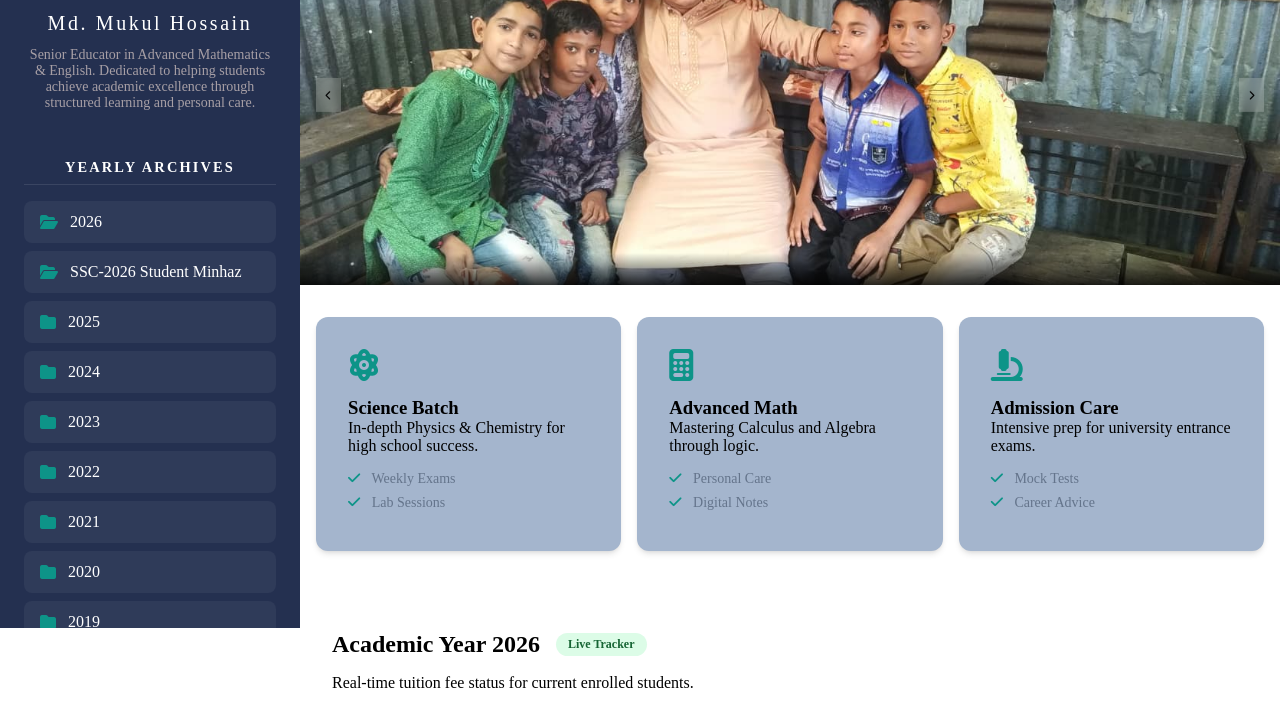
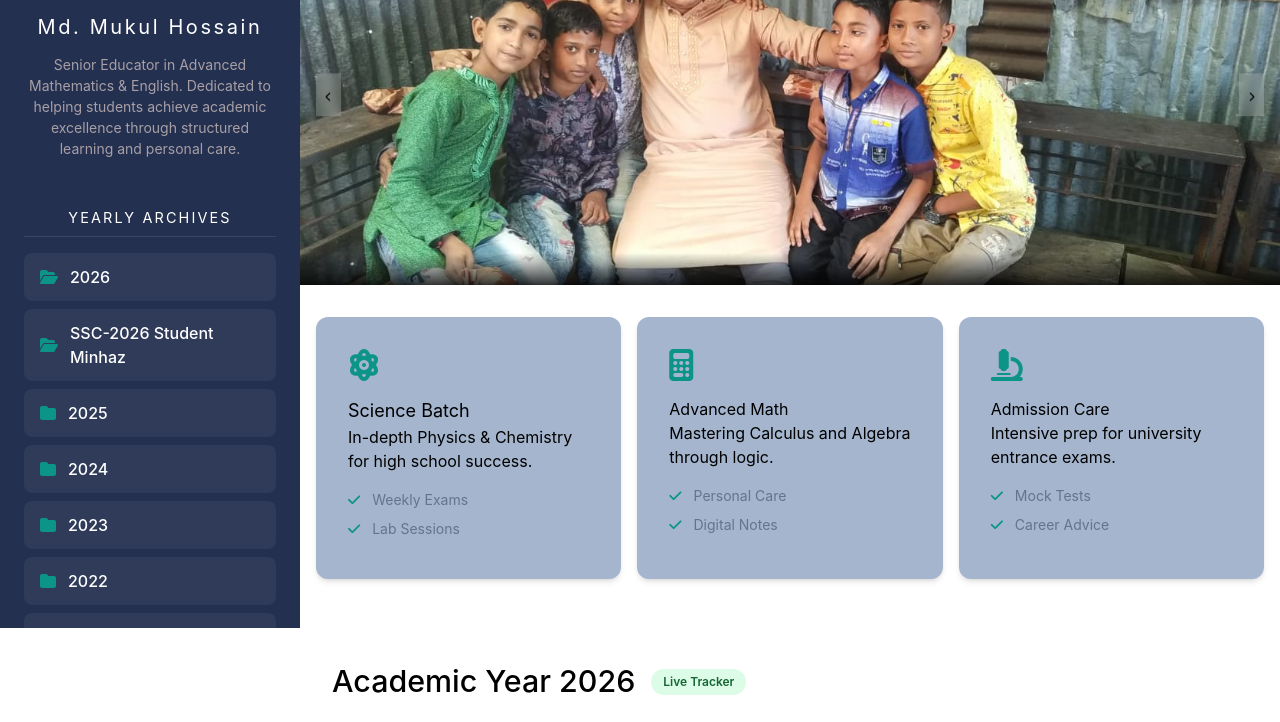
Before and after one commit to MD-Nasir301/U_AND_OTeachingHome, a website: page index.html in a window 1280 px wide. Shown: the part 172-894 px from the top of the page. Drawn offline with nearby package versions, Linux system fonts and the light colour scheme; files that its build step writes are made by us from their sources.

Commit message:
feat: install and configure tailwindcss for the whole project

```diff
--- a/index.html
+++ b/index.html
@@ -36,7 +36,7 @@
       rel="stylesheet"
       href="https://cdn.jsdelivr.net/npm/glightbox/dist/css/glightbox.min.css"
     />
-    <link rel="stylesheet" href="style.css" />
+    <link href="./output.css" rel="stylesheet" />
     <link rel="stylesheet" href="responsive.css" />
   </head>
   <body>
@@ -260,7 +260,7 @@
           <div class="grid-3">
             <div class="card">
               <i class="fas fa-atom card-icon"></i>
-              <h3>Science Batch</h3>
+              <h3 class="text-lg">Science Batch</h3>
               <p>In-depth Physics & Chemistry for high school success.</p>
               <ul class="features">
                 <li><i class="fas fa-check"></i> Weekly Exams</li>
--- /dev/null
+++ b/pnpm-workspace.yaml
@@ -0,0 +1,2 @@
+allowBuilds:
+  '@parcel/watcher': false
--- a/style.css
+++ b/style.css
@@ -1,3 +1,4 @@
+@import "tailwindcss";
 :root {
   --primary: #243050;
   --primary-light: #2563eb;
@@ -11,6 +12,12 @@
   --border: #e2e8f0;
   --sidebar-width: 300px;
   --shadow: 0 4px 6px -1px rgb(0 0 0 / 0.1), 0 2px 4px -2px rgb(0 0 0 / 0.1);
+}
+@layer base {
+  h2 {
+    font-size: 1.9rem;
+    font-weight: 500;
+  }
 }
 .bg-orange {
   background-color: orange;
```
Also changed, not shown: package.json (added, +25 -0 lines), pnpm-lock.yaml (added), 1 other file.
